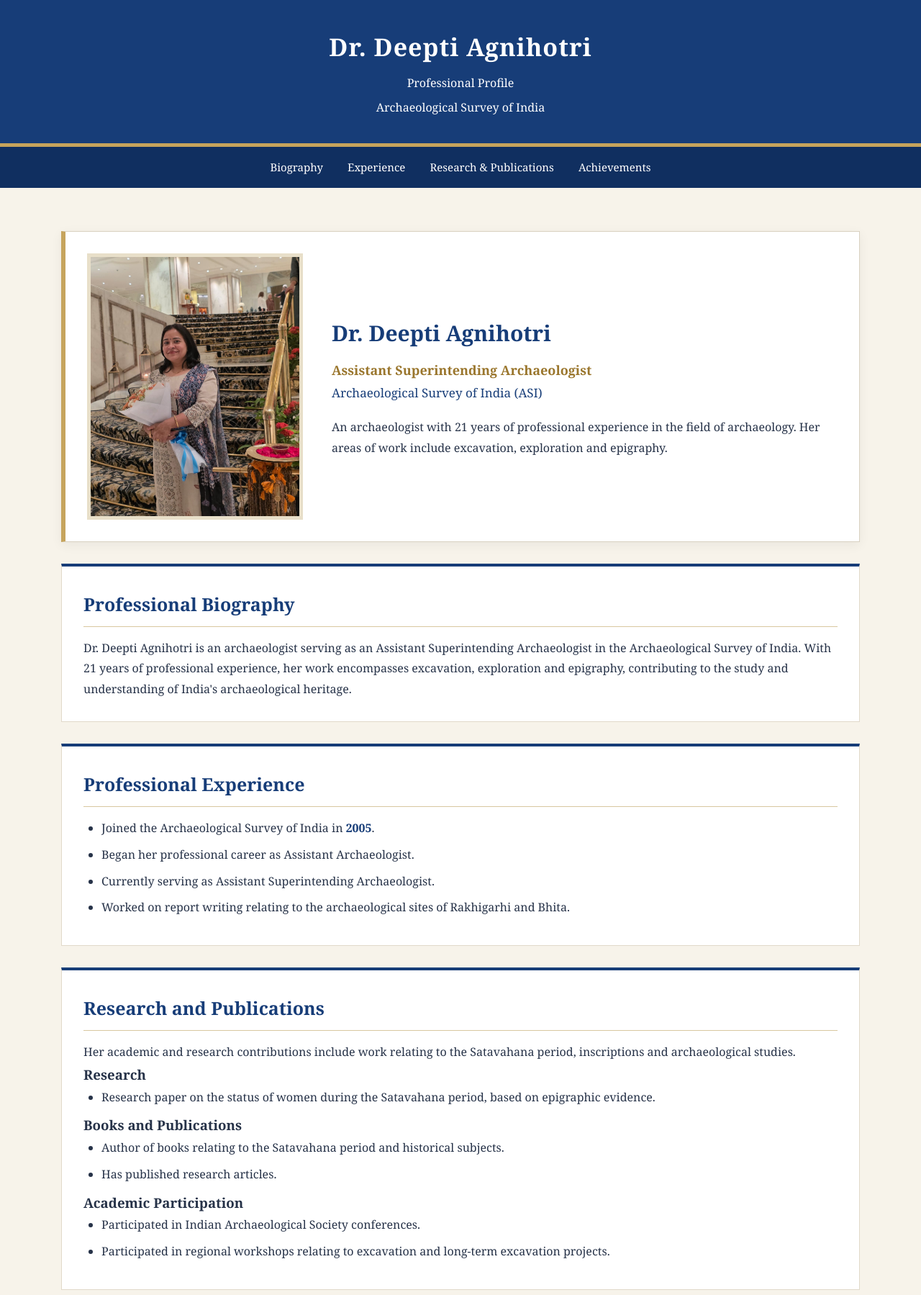
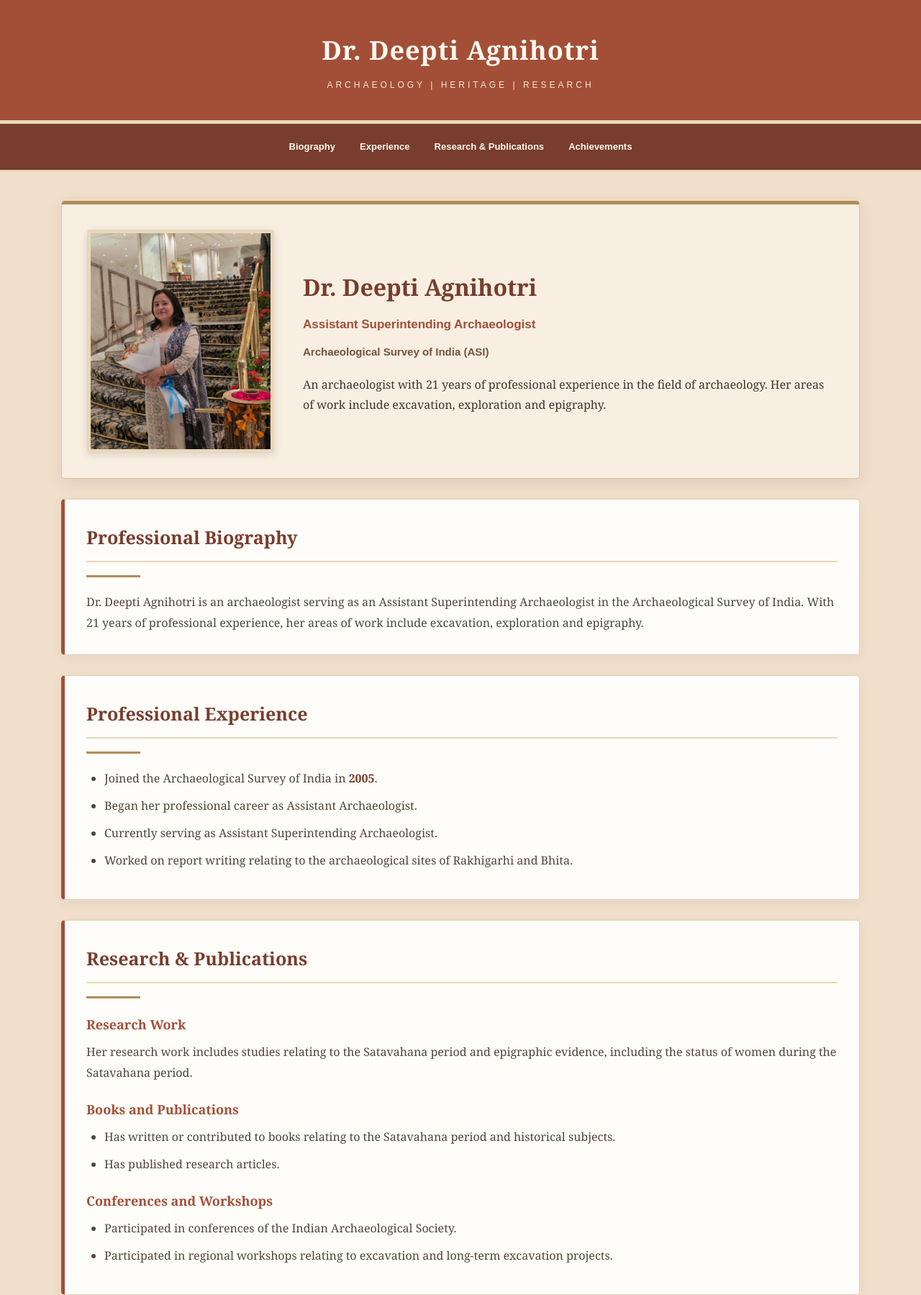
Before and after one commit to itzSaanvi/deepti-agnihotri-profile, a plain HTML site: page index.html in a window 1280 px wide. Shown: the top 1799 px of the page at 72% size. Drawn offline with Linux system fonts and the light colour scheme.

Commit message:
Update index.html

```diff
--- a/index.html
+++ b/index.html
@@ -7,150 +7,211 @@
 
 <title>Dr. Deepti Agnihotri | Professional Profile</title>
 
+<meta name="description" content="Professional profile of Dr. Deepti Agnihotri, Assistant Superintending Archaeologist at the Archaeological Survey of India.">
+
 <style>
+
+/* GENERAL SETTINGS */
+
 * {
     margin: 0;
     padding: 0;
     box-sizing: border-box;
 }
 
+html {
+    scroll-behavior: smooth;
+}
+
 body {
     font-family: Georgia, "Times New Roman", serif;
-    background: #F7F3EA;
-    color: #263248;
+    background: #F0DFCA;
+    color: #40332C;
     line-height: 1.8;
 }
 
 /* HEADER */
 
 header {
-    background: #173D78;
-    color: white;
+    background: #A34F38;
+    color: #FFF9F0;
     text-align: center;
-    padding: 35px 15px;
-    border-bottom: 5px solid #C6A45C;
+    padding: 38px 15px;
+    border-bottom: 5px solid #E8D7B9;
 }
 
 header h1 {
-    font-size: 34px;
+    font-size: 36px;
     letter-spacing: 1px;
+    margin-bottom: 5px;
 }
 
 header p {
-    font-size: 16px;
-    margin-top: 5px;
+    font-family: Arial, sans-serif;
+    font-size: 12px;
+    letter-spacing: 4px;
+    color: #F4E6D4;
 }
 
-/* NAVIGATION */
+/* NAVIGATION BAR */
 
 nav {
-    background: #102F60;
+    background: #783D2D;
     text-align: center;
-    padding: 14px;
+    padding: 15px 10px;
+    border-bottom: 3px solid #E8D7B9;
 }
 
 nav a {
-    color: white;
+    display: inline-block;
+    color: #FFF9F0;
     text-decoration: none;
-    margin: 0 15px;
-    font-size: 15px;
+    margin: 5px 15px;
+    font-family: Arial, sans-serif;
+    font-size: 13px;
+    font-weight: bold;
+    transition: color 0.3s;
 }
 
 nav a:hover {
-    color: #E7C77D;
+    color: #E8D7B9;
 }
 
-/* MAIN PROFILE */
+/* MAIN CONTAINER */
 
 .container {
     max-width: 1150px;
     margin: 40px auto;
-    padding: 20px;
+    padding: 0 20px;
 }
 
-.profile {
+/* FULL-WIDTH PROFILE BANNER */
+
+.profile-banner {
     display: flex;
     align-items: center;
     gap: 40px;
-    background: white;
-    padding: 30px;
-    border: 1px solid #D9D1C1;
-    border-left: 6px solid #C6A45C;
-    box-shadow: 0 4px 15px rgba(0,0,0,0.06);
+    background: #F8EFE2;
+    padding: 35px;
+    border: 1px solid #D9C4A8;
+    border-top: 5px solid #B08D57;
+    box-shadow: 0 5px 20px rgba(70, 45, 30, 0.10);
+    border-radius: 5px;
 }
 
-.profile img {
-    width: 300px;
-    height: 370px;
+.profile-banner img {
+    width: 260px;
+    height: 310px;
     object-fit: cover;
-    border: 5px solid #E8DFC9;
+    object-position: center;
+    border: 5px solid #E8D7B9;
+    border-radius: 4px;
+    box-shadow: 0 3px 12px rgba(0,0,0,0.12);
+}
+
+.profile-text {
+    flex: 1;
 }
 
 .profile-text h2 {
-    color: #173D78;
-    font-size: 30px;
+    color: #783D2D;
+    font-size: 32px;
     margin-bottom: 8px;
 }
 
-.designation {
-    color: #9A762D;
-    font-weight: bold;
-    font-size: 18px;
+.profile-text h3 {
+    color: #A34F38;
+    font-family: Arial, sans-serif;
+    font-size: 17px;
+    margin-bottom: 8px;
 }
 
-.organisation {
-    color: #173D78;
-    font-size: 17px;
+.profile-text .organisation {
+    color: #76523D;
+    font-family: Arial, sans-serif;
+    font-size: 15px;
+    font-weight: bold;
     margin-bottom: 18px;
 }
 
-/* SECTIONS */
-
-section {
-    background: white;
-    margin-top: 30px;
-    padding: 30px;
-    border: 1px solid #E1D9CA;
-    border-top: 4px solid #173D78;
+.profile-text p {
+    font-size: 16px;
 }
 
-section h2 {
-    color: #173D78;
-    font-size: 25px;
-    margin-bottom: 15px;
-    padding-bottom: 8px;
-    border-bottom: 1px solid #D8C79F;
+/* CONTENT SECTIONS */
+
+.section {
+    background: #FFFDF9;
+    margin-top: 28px;
+    padding: 30px;
+    border: 1px solid #E3D1B8;
+    border-left: 5px solid #A34F38;
+    border-radius: 5px;
+    box-shadow: 0 4px 15px rgba(70, 45, 30, 0.06);
+    scroll-margin-top: 25px;
 }
 
-section ul {
+.section h2 {
+    color: #783D2D;
+    font-size: 25px;
+    margin-bottom: 18px;
+    padding-bottom: 10px;
+    border-bottom: 2px solid #E8D7B9;
+}
+
+.section h3 {
+    color: #A34F38;
+    font-size: 18px;
+    margin-top: 20px;
+    margin-bottom: 8px;
+}
+
+.section p {
+    font-size: 16px;
+    color: #51443B;
+}
+
+.section ul {
     padding-left: 25px;
 }
 
-section li {
-    margin-bottom: 8px;
+.section li {
+    margin-bottom: 9px;
+    color: #51443B;
 }
 
 .highlight {
-    color: #173D78;
+    color: #783D2D;
     font-weight: bold;
+}
+
+/* DECORATIVE DIVIDER */
+
+.decorative-line {
+    width: 75px;
+    height: 3px;
+    background: #B08D57;
+    margin: 12px 0 20px;
 }
 
 /* FOOTER */
 
 footer {
-    background: #173D78;
-    color: white;
+    background: #783D2D;
+    color: #FFF9F0;
     text-align: center;
-    padding: 22px;
+    padding: 28px 15px;
     margin-top: 45px;
-    border-top: 4px solid #C6A45C;
+    border-top: 5px solid #E8D7B9;
 }
 
 footer p {
-    font-size: 14px;
+    font-family: Arial, sans-serif;
+    font-size: 13px;
+    margin: 4px 0;
 }
 
-/* MOBILE VIEW */
+/* MOBILE RESPONSIVE DESIGN */
 
 @media (max-width: 750px) {
 
@@ -158,36 +219,60 @@ footer p {
         font-size: 27px;
     }
 
-    nav a {
-        display: inline-block;
-        margin: 5px 8px;
+    header p {
+        font-size: 10px;
+        letter-spacing: 2px;
     }
 
-    .profile {
+    nav a {
+        margin: 6px 8px;
+        font-size: 12px;
+    }
+
+    .profile-banner {
         flex-direction: column;
         text-align: center;
+        padding: 25px 18px;
+        gap: 22px;
     }
 
-    .profile img {
-        width: 100%;
-        max-width: 300px;
-        height: auto;
+    .profile-banner img {
+        width: 230px;
+        height: 280px;
+        max-width: 100%;
     }
 
-    section {
-        padding: 20px;
+    .profile-text h2 {
+        font-size: 26px;
+    }
+
+    .section {
+        padding: 22px;
+    }
+
+    .section h2 {
+        font-size: 22px;
+    }
+
+    .decorative-line {
+        margin-left: auto;
+        margin-right: auto;
     }
 }
+
 </style>
 </head>
 
 <body>
 
+<!-- HEADER -->
+
 <header>
     <h1>Dr. Deepti Agnihotri</h1>
-    <p>Professional Profile</p>
-    <p>Archaeological Survey of India</p>
+    <p>ARCHAEOLOGY | HERITAGE | RESEARCH</p>
 </header>
+
+<!-- NAVIGATION -->
 
 <nav>
     <a href="#about">Biography</a>
@@ -196,11 +281,11 @@ footer p {
     <a href="#achievements">Achievements</a>
 </nav>
 
-<div class="container">
+<main class="container">
 
-    <!-- PROFILE -->
+    <!-- PROFILE BANNER -->
 
-    <div class="profile">
+    <section class="profile-banner" id="about">
 
         <img src="deepti.jpg"
              alt="Photograph of Dr. Deepti Agnihotri">
@@ -209,9 +294,7 @@ footer p {
 
             <h2>Dr. Deepti Agnihotri</h2>
 
-            <p class="designation">
-                Assistant Superintending Archaeologist
-            </p>
+            <h3>Assistant Superintending Archaeologist</h3>
 
             <p class="organisation">
                 Archaeological Survey of India (ASI)
@@ -225,14 +308,16 @@ footer p {
             </p>
 
         </div>
-    </div>
 
+    </section>
 
-    <!-- BIOGRAPHY -->
+    <!-- PROFESSIONAL BIOGRAPHY -->
 
-    <section id="about">
+    <section class="section">
 
         <h2>Professional Biography</h2>
+
+        <div class="decorative-line"></div>
 
         <p>
             Dr. Deepti Agnihotri is an archaeologist serving
@@ -240,19 +325,19 @@ footer p {
             in the Archaeological Survey of India.
 
             With 21 years of professional experience,
-            her work encompasses excavation, exploration
-            and epigraphy, contributing to the study
-            and understanding of India's archaeological heritage.
+            her areas of work include excavation,
+            exploration and epigraphy.
         </p>
 
     </section>
 
-
     <!-- PROFESSIONAL EXPERIENCE -->
 
-    <section id="experience">
+    <section class="section" id="experience">
 
         <h2>Professional Experience</h2>
+
+        <div class="decorative-line"></div>
 
         <ul>
 
@@ -281,62 +366,65 @@ footer p {
 
     </section>
 
-
     <!-- RESEARCH AND PUBLICATIONS -->
 
-    <section id="research">
+    <section class="section" id="research">
 
-        <h2>Research and Publications</h2>
+        <h2>Research & Publications</h2>
+
+        <div class="decorative-line"></div>
+
+        <h3>Research Work</h3>
 
         <p>
-            Her academic and research contributions include
-            work relating to the Satavahana period,
-            inscriptions and archaeological studies.
+            Her research work includes studies relating
+            to the Satavahana period and epigraphic
+            evidence, including the status of women
+            during the Satavahana period.
         </p>
-
-        <h3>Research</h3>
-
-        <ul>
-            <li>
-                Research paper on the status of women
-                during the Satavahana period, based on
-                epigraphic evidence.
-            </li>
-        </ul>
 
         <h3>Books and Publications</h3>
 
         <ul>
+
             <li>
-                Author of books relating to the Satavahana
-                period and historical subjects.
+                Has written or contributed to books
+                relating to the Satavahana period
+                and historical subjects.
             </li>
+
             <li>
                 Has published research articles.
             </li>
+
         </ul>
 
-        <h3>Academic Participation</h3>
+        <h3>Conferences and Workshops</h3>
 
         <ul>
+
             <li>
-                Participated in Indian Archaeological
-                Society conferences.
+                Participated in conferences of the
+                Indian Archaeological Society.
             </li>
+
             <li>
-                Participated in regional workshops relating
-                to excavation and long-term excavation projects.
+                Participated in regional workshops
+                relating to excavation and long-term
+                excavation projects.
             </li>
+
         </ul>
 
     </section>
 
-
     <!-- ACHIEVEMENTS -->
 
-    <section id="achievements">
+    <section class="section" id="achievements">
 
         <h2>Achievements</h2>
+
+        <div class="decorative-line"></div>
 
         <ul>
 
@@ -346,27 +434,25 @@ footer p {
             </li>
 
             <li>
-                Successfully obtained all three certificates
-                of the National Cadet Corps (NCC):
-                A Certificate, B Certificate and C Certificate.
+                Obtained all three certificates of the
+                National Cadet Corps (NCC):
+                A Certificate, B Certificate and
+                C Certificate.
             </li>
 
         </ul>
 
     </section>
 
-</div>
+</main>
 
+<!-- FOOTER -->
 
 <footer>
 
-    <p>
-        Professional Profile of Dr. Deepti Agnihotri
-    </p>
+    <p>Professional Profile of Dr. Deepti Agnihotri</p>
 
-    <p>
-        Archaeological Survey of India
-    </p>
+    <p>Archaeology | Heritage | Research</p>
 
 </footer>
 
```
